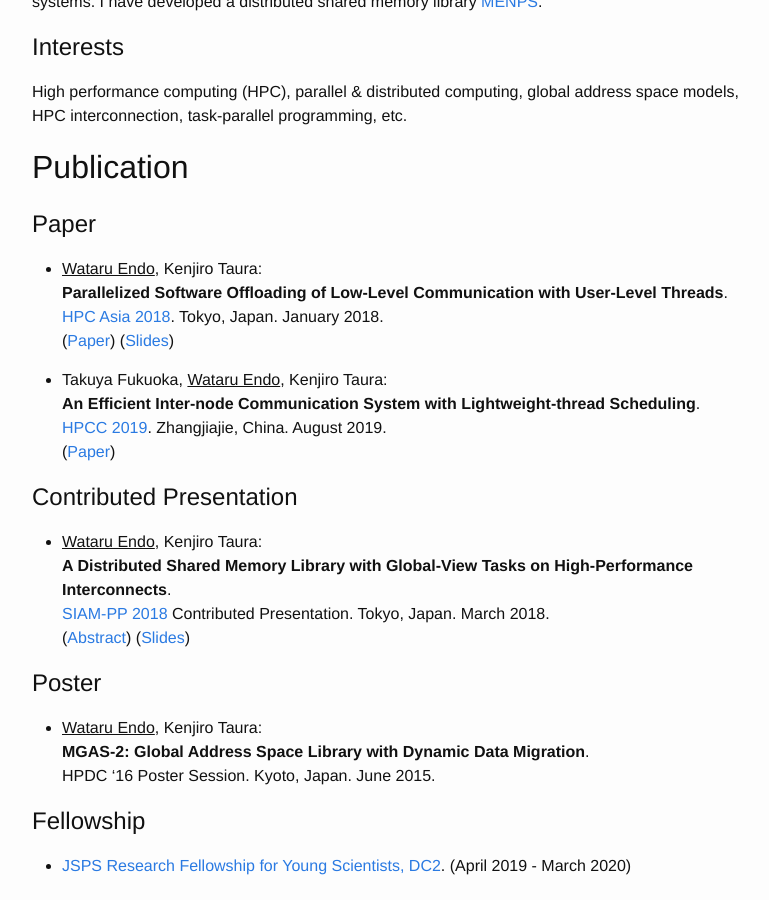
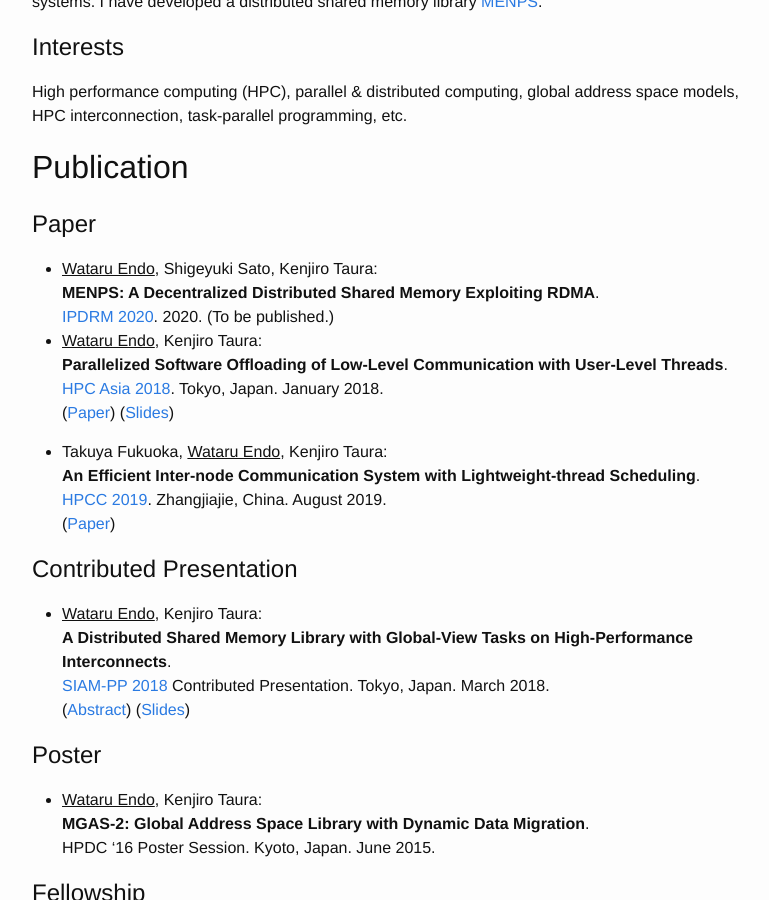
Before and after one commit to endowataru/endowataru.github.io, a Jekyll site: the page built from index.md, in a window 1280 px wide and 900 px high, scrolled down 982 px. Shown: the whole window, without its empty margins (238-1007 px from the left). Built offline with Jekyll 4.4.1, drawn with Linux system fonts in a browser that asks for light colours.

Commit message:
Add IPRDM to publication list

```diff
--- a/index.md
+++ b/index.md
@@ -42,6 +42,9 @@ HPC interconnection, task-parallel programming, etc.
 
 ## Paper
 
+- <u>Wataru Endo</u>, Shigeyuki Sato, Kenjiro Taura:
+  __MENPS: A Decentralized Distributed Shared Memory Exploiting RDMA__.
+  [IPDRM 2020](https://ipdrm.github.io/). 2020. (To be published.)
 - <u>Wataru Endo</u>, Kenjiro Taura:
   __Parallelized Software Offloading of Low-Level Communication with User-Level Threads__.
   [HPC Asia 2018](http://sighpc.ipsj.or.jp/HPCAsia2018/). Tokyo, Japan. January 2018.
```
Also changed, not shown: ja.md (+3 -0 lines).
